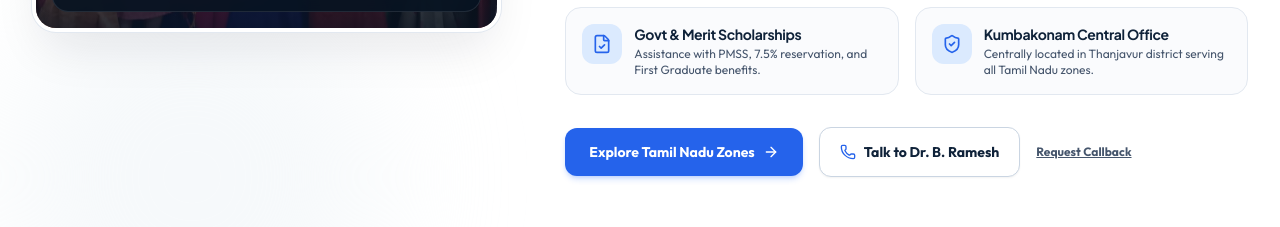
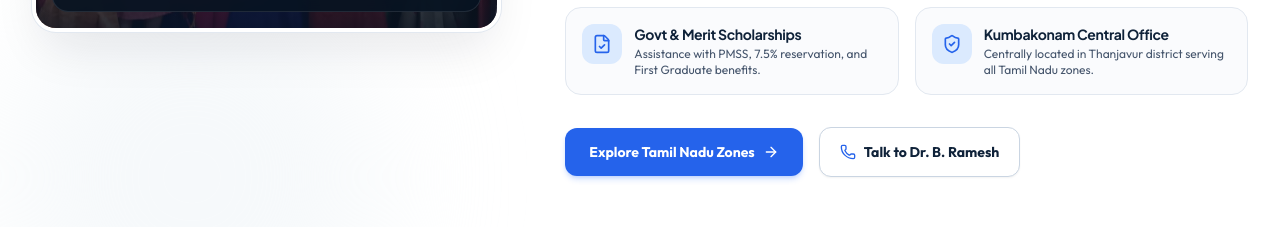
Before and after one commit to DevelUPsolutionz/college-apa, a React (Vite) app: page / in a window 1280 px wide. Shown: the part 1480-1707 px from the top of the page. Built offline with nearby package versions, Linux system fonts and the light colour scheme.

Commit message:
feat: remove request callback button from about section

```diff
--- a/src/App.tsx
+++ b/src/App.tsx
@@ -113,7 +113,6 @@ export function App() {
             {/* 2nd Section: About College APA & Dr. B. Ramesh Advisory */}
             <AboutAgencySection
               onExploreZones={() => scrollToSection('zones')}
-              onEnquire={() => scrollToSection('enquiry')}
             />
 
             {/* 3rd Section: Tamil Nadu Discovery Zones */}
--- a/src/components/AboutAgencySection.tsx
+++ b/src/components/AboutAgencySection.tsx
@@ -13,12 +13,10 @@ import { agencyConfig } from '../data/agencyConfig';
 
 interface AboutAgencySectionProps {
   onExploreZones?: () => void;
-  onEnquire?: () => void;
 }
 
 export function AboutAgencySection({
   onExploreZones,
-  onEnquire,
 }: AboutAgencySectionProps) {
   return (
     <section
@@ -194,16 +192,6 @@ export function AboutAgencySection({
                 <Phone className="h-4 w-4 text-[#2563EB]" />
                 <span>Talk to Dr. B. Ramesh</span>
               </a>
-
-              {onEnquire && (
-                <button
-                  type="button"
-                  onClick={onEnquire}
-                  className="text-xs font-bold text-slate-600 underline hover:text-[#2563EB]"
-                >
-                  Request Callback
-                </button>
-              )}
             </div>
           </div>
         </div>
```
